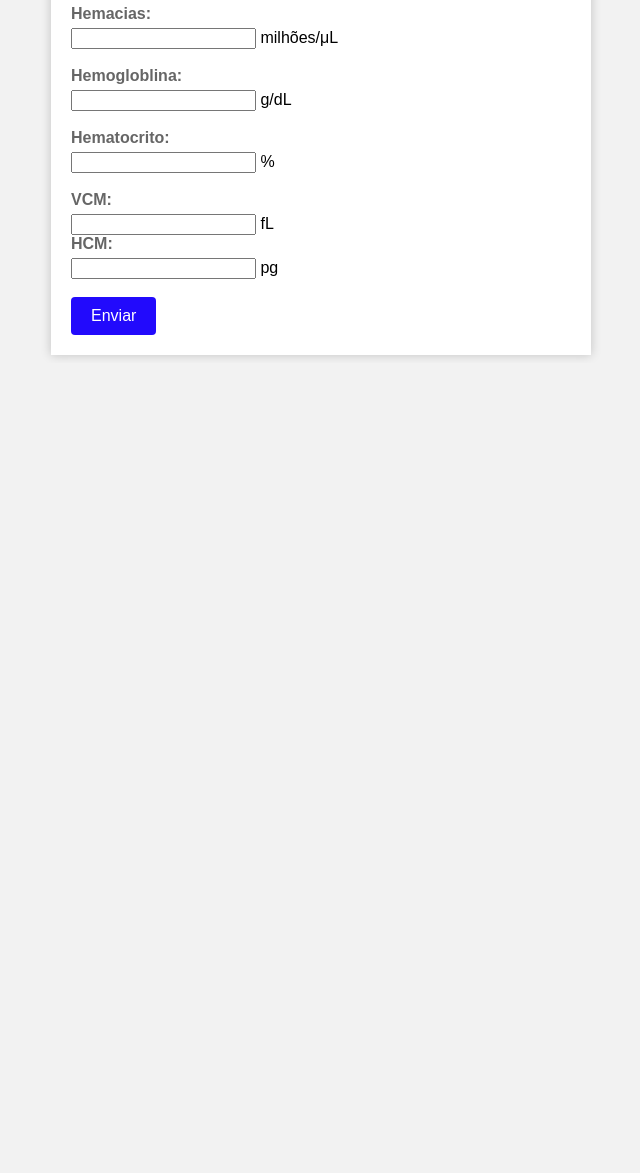
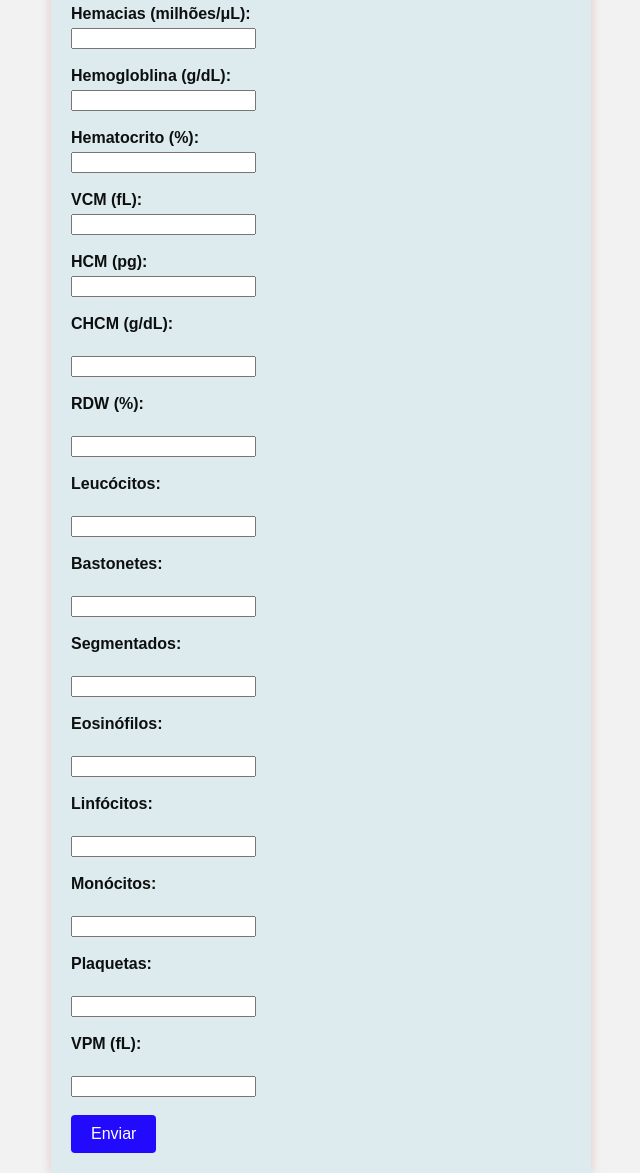
Before and after one commit to andrevitorsilva/Projeto-Integrador---HEALTH, a website: page formulario.html in a window 1280 px wide. Shown: the part 640-1813 px from the top of the page, without its empty margins (319-959 px from the left). Before the commit the page ends 1003 px from the top, so only its background shows below. Drawn offline with nearby package versions, Linux system fonts and the light colour scheme.

Commit message:
atualizacao 12/06

```diff
--- a/form.css
+++ b/form.css
@@ -5,7 +5,7 @@ body {
 
 h1 {
   text-align: center;
-  color: #333;
+  color: #b0f1ff,;
   margin-top: 50px;
 }
 
@@ -13,19 +13,18 @@ form {
   max-width: 500px;
   margin: 0 auto;
   padding: 20px;
-  background-color: #fff;
-  box-shadow: 0 0 10px rgba(0, 0, 0, 0.2);
+  background-color: #ddebee;
+  box-shadow: 0 0 10px rgba(168, 16, 16, 0.2);
 }
 
 label {
   display: block;
   font-weight: bold;
   margin-bottom: 5px;
-  color: #666;
+  color: #0e0f0f;
 }
 
 input[type="text"],
-input[type="email"],
 textarea {
   display: block;
   width: 100%;
--- a/form.js
+++ b/form.js
@@ -1,3 +1,4 @@
+/* Função para mostrar o exame */
 
 $(document).ready(function() {
   $('form').submit(function(event) {
--- a/formulario.html
+++ b/formulario.html
@@ -20,7 +20,6 @@
       <label for="tipoEX">Tipo do Exame:</label>
       <select name="exame" id="tipoEX">
         <option value="hemograma">HEMOGRAMA</option>
-        <option value="hemograma">Exame de sangue</option>
       </select>
       </div>
       <br> <br>
@@ -46,31 +45,60 @@
       <input type="date" id="data_coleta" name="data_coleta" required>
       <br> <br>
 
-
-      <label for="hemacias">Hemacias:</label>
+      <label for="hemacias">Hemacias (milhões/μL):</label>
       <input type="number" name="hemacias" id="hemacias" min="0" step="1" required>
-      <span>milhões/μL</span>
       <br> <br>
 
-      <label for="hemoglobina">Hemogloblina:</label>
+      <label for="hemoglobina">Hemogloblina (g/dL):</label>
       <input type="number" name="hemoglobina" id="hemoglobina" min="0" step="0.1" required>
-      <span>g/dL</span>
       <br> <br>
 
-      <label for="hematocrito">Hematocrito:</label>
+      <label for="hematocrito">Hematocrito (%):</label>
       <input type="number" name="hematocrito" id="hematocrito" min="0" step="0.1" required>
-      <span>%</span>
       <br> <br>
 
-      <label for="vcm">VCM:</label>
+      <label for="vcm">VCM (fL):</label>
       <input type="number" name="v_c_m" id="v_c_m" min="0" step="0.1" required>
-      <span>fL</span>
+      <br> <br>
 
-      <label for="hcm">HCM:</label>
+
+      <label for="hcm">HCM (pg):</label>
       <input type="number" name="h_c_m" id="h_c_m" min="0" step="0.1" required>
-      <span>pg</span>
+      <br> <br>
 
-      <br> <br>
+      <label for="chcm">CHCM (g/dL):</label><br>
+      <input type="number" step="0.1" id="chcm" name="chcm" required>
+      <br><br>
+
+      <label for="rdw">RDW (%):</label><br>
+      <input type="number" step="0.1" id="rdw" name="rdw" required>
+      <br><br>
+
+      <label for="leucocitos">Leucócitos:</label><br>
+      <input type="number" id="leucocitos" name="leucocitos" required>
+      <br><br>
+
+      <label for="bastonetes">Bastonetes:</label><br>
+      <input type="number" id="bastonetes" name="bastonetes" required><br><br>
+
+      <label for="segmentados">Segmentados:</label><br>
+      <input type="number" id="segmentados" name="segmentados" required><br><br>
+
+      <label for="eosinofilos">Eosinófilos:</label><br>
+      <input type="number" id="eosinofilos" name="eosinofilos" required><br><br>
+
+      <label for="linfocitos">Linfócitos:</label><br>
+      <input type="number" id="linfocitos" name="linfocitos" required><br><br>
+
+      <label for="monocitos">Monócitos:</label><br>
+      <input type="number" id="monocitos" name="monocitos" required><br><br>
+
+      <label for="plaquetas">Plaquetas:</label><br>
+      <input type="number" id="plaquetas" name="plaquetas" required><br><br>
+
+      <label for="vpm">VPM (fL):</label><br>
+      <input type="number" step="0.1" id="vpm" name="vpm" required><br><br>
+
       <input type="submit" value="Enviar">
     </form>
 
```
